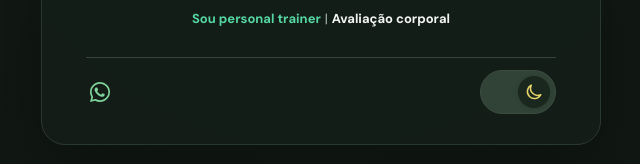
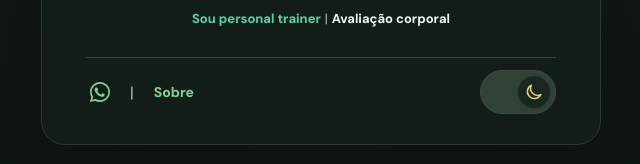
Before and after one commit to albertoapr/calculadoraimc, a Vue app: page / in a window 1280 px wide. Shown: the part 372-536 px from the top of the page, without its empty margins (319-959 px from the left). Built offline with nearby package versions, Linux system fonts and the light colour scheme; no server answers.

Commit message:
feat(footer): adicionar Sobre ao lado do WhatsApp com separador

```diff
--- a/src/views/layout/AppFooter.vue
+++ b/src/views/layout/AppFooter.vue
@@ -1,6 +1,6 @@
 <script setup lang="ts">
 import { useFitpesoContext } from '../../composables/fitpesoContext'
-const { theme } = useFitpesoContext()
+const { theme, viewMode } = useFitpesoContext()
 </script>
 
 <template>
@@ -14,7 +14,7 @@ const { theme } = useFitpesoContext()
       class="box-contact-link"
       aria-label="Fale conosco pelo WhatsApp"
       title="Fale conosco pelo WhatsApp"
-      style="margin-right: auto; margin-left: 0; justify-self: start"
+      style="margin-left: 0; justify-self: start"
       href="https://wa.me/5521971118383?text=Ol%C3%A1%2C%20gostaria%20de%20falar%20com%20a%20equipe%20do%20FitPeso."
       target="_blank"
       rel="noopener noreferrer"
@@ -25,7 +25,13 @@ const { theme } = useFitpesoContext()
         />
       </svg>
     </a>
-    <div class="box-theme-actions">
+    <span class="header-auth-divider" aria-hidden="true" style="margin: 0 8px">|</span>
+    <a
+      href="#sobre"
+      class="box-contact-link"
+      @click.prevent="viewMode = 'about'"
+    >Sobre</a>
+    <div class="box-theme-actions" style="margin-left: auto">
       <button
         type="button"
         class="theme-mode-toggle"
```
